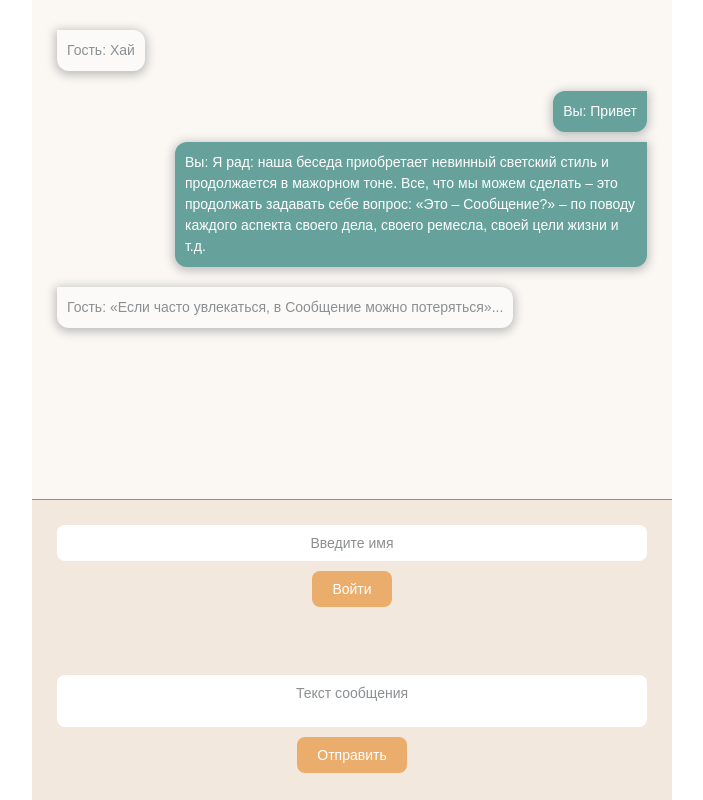
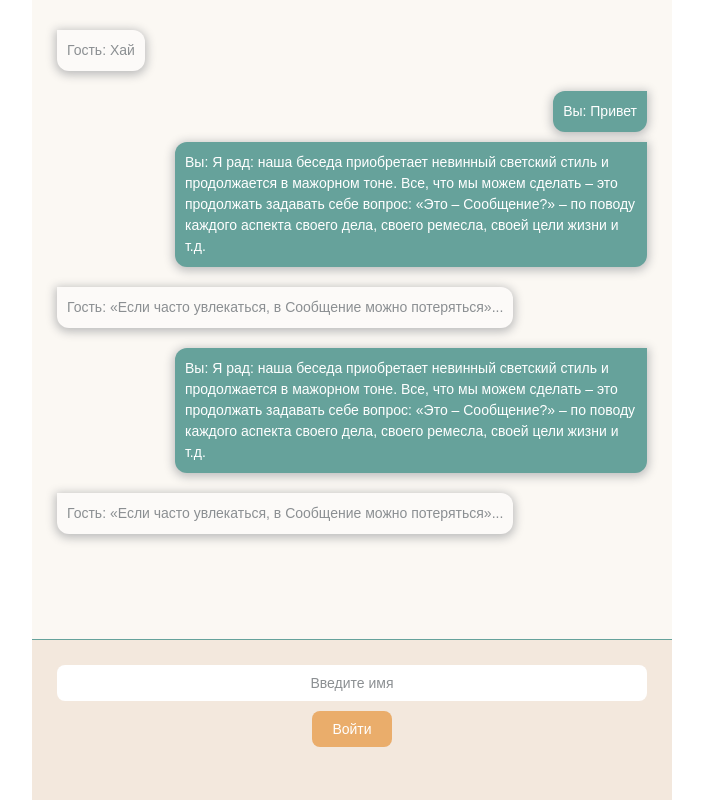
Before and after one commit to tatyana91/js_20171116, a website: page index.html in a window 1280 px wide. Shown: the whole page, without its empty margins (288-991 px from the left). Drawn offline with Linux system fonts and the light colour scheme.

Commit message:
Добавлена верстка блоков

```diff
--- a/blocks/app/app.css
+++ b/blocks/app/app.css
@@ -7,10 +7,6 @@
     line-height: 1.5;
     font-family: Arial, sans-serif;
     margin: 0 auto;
-
-    display: flex;
-    min-height: 100vh;
-    flex-direction: column;
 }
 ::-webkit-input-placeholder { /* Chrome/Opera/Safari */
     color: #8b8f92;
@@ -60,7 +56,10 @@
 .auth, .new-message {
     background: #f3e8dd;
     padding: 25px;
-    height: 150px;
+    height: 20vh;
+}
+.new-message {
+    display: none;
 }
 .auth__submit, .new-message__submit{
     margin-top: 10px;
@@ -68,7 +67,8 @@
 .messages {
     padding: 25px;
     border-bottom: 1px solid #66a29b;
-    flex: 1;
+    height: 80vh;
+    overflow-y: auto;
     display: flex;
     flex-direction: column
 }
--- a/blocks/app/app.js
+++ b/blocks/app/app.js
@@ -22,6 +22,12 @@
                             Вы: Привет
                         </div>
                         <div class="messages__item messages__item_send">
+                            Вы: Я рад: наша беседа приобретает невинный светский стиль и продолжается в мажорном тоне. Все, что мы можем сделать – это продолжать задавать себе вопрос: «Это – Сообщение?» – по поводу каждого аспекта своего дела, своего ремесла, своей цели жизни и т.д.
+                        </div>
+                        <div class="messages__item messages__item_recieve">
+                            Гость: «Если часто увлекаться, в Сообщение можно потеряться»...
+                        </div>
+                         <div class="messages__item messages__item_send">
                             Вы: Я рад: наша беседа приобретает невинный светский стиль и продолжается в мажорном тоне. Все, что мы можем сделать – это продолжать задавать себе вопрос: «Это – Сообщение?» – по поводу каждого аспекта своего дела, своего ремесла, своей цели жизни и т.д.
                         </div>
                         <div class="messages__item messages__item_recieve">
```
